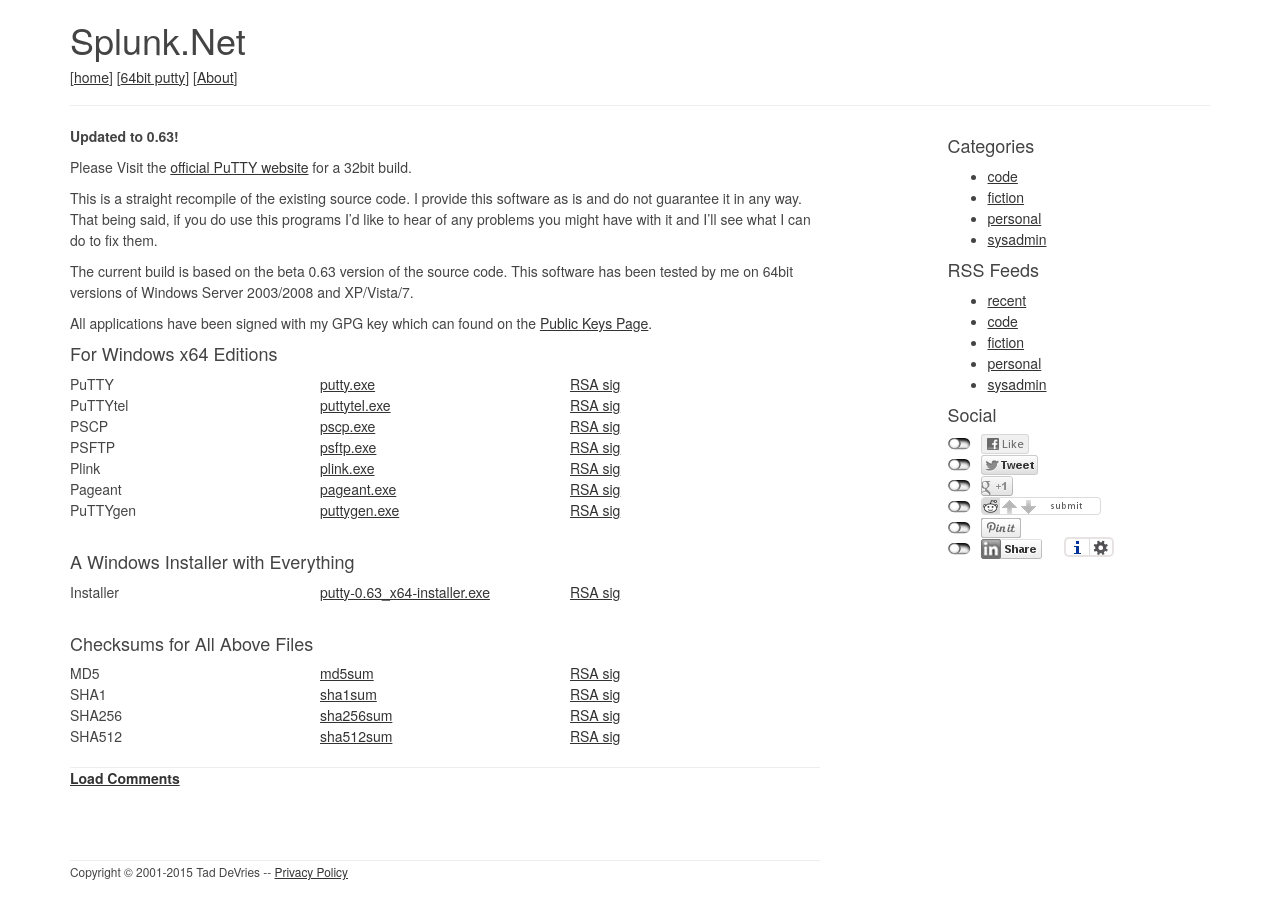
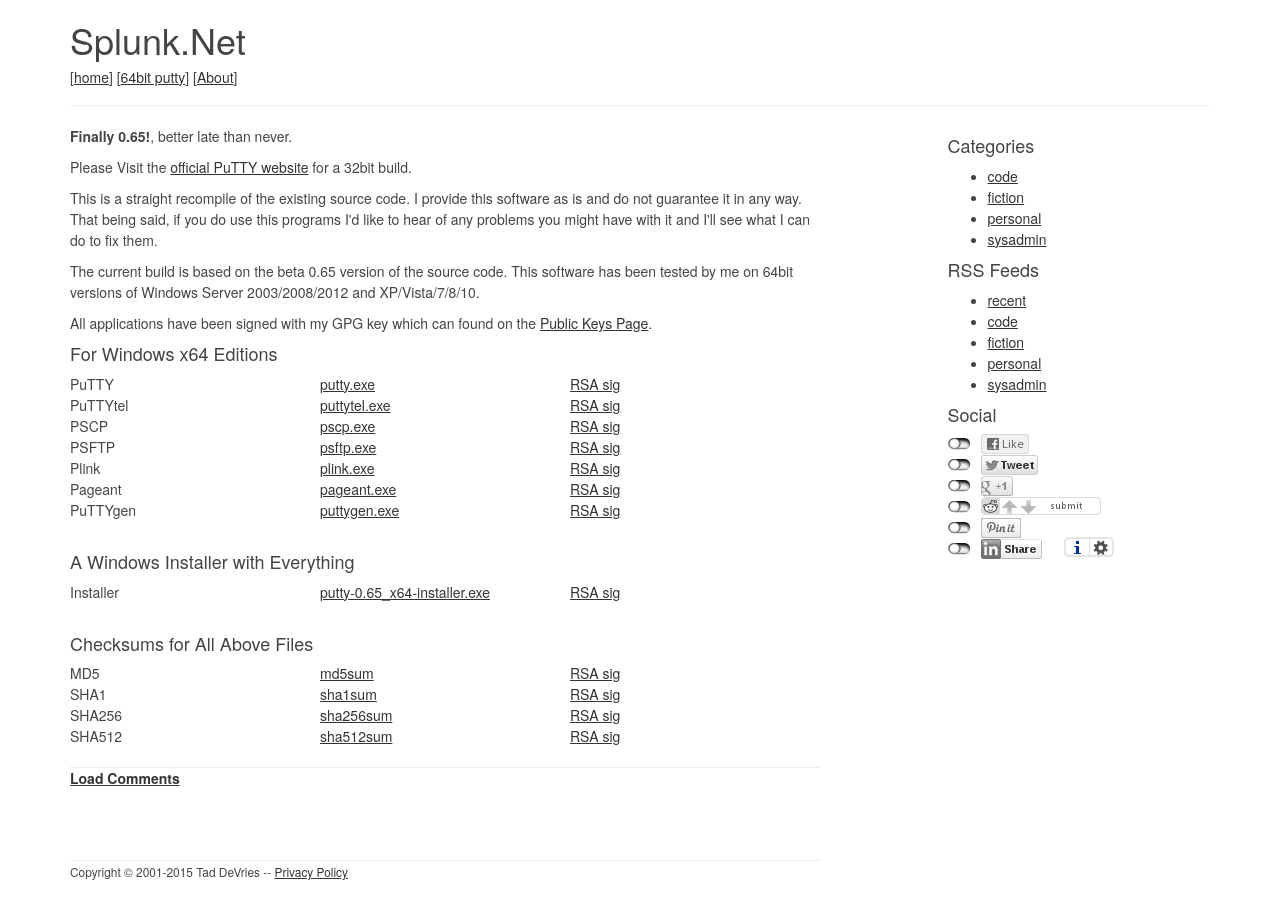
Before and after one commit to taddev/taddev.github.io, a Jekyll site: the page built from 64bit-putty/index.html, in a window 1280 px wide. Built offline with Jekyll 4.4.1, drawn with Linux system fonts in a browser that asks for light colours; comment, search, counter and statistics services are not loaded; some of the changed lines change nothing that is shown.

Commit message:
update to 0.65, finally

```diff
--- a/64bit-putty/index.html
+++ b/64bit-putty/index.html
@@ -3,13 +3,13 @@
 title: 64bit Putty
 ---
 
-<p><strong>Updated to 0.63!</strong></p>
+<p><strong>Finally 0.65!</strong>, better late than never.</p>
 
 <p>Please Visit the <a href="http://www.chiark.greenend.org.uk/~sgtatham/putty/">official PuTTY website</a> for a 32bit build.</p>
 
-<p>This is a straight recompile of the existing source code. I provide this software as is and do not guarantee it in any way. That being said, if you do use this programs I’d like to hear of any problems you might have with it and I’ll see what I can do to fix them.</p>
+<p>This is a straight recompile of the existing source code. I provide this software as is and do not guarantee it in any way. That being said, if you do use this programs I'd like to hear of any problems you might have with it and I'll see what I can do to fix them.</p>
 
-<p>The current build is based on the beta 0.63 version of the source code. This software has been tested by me on 64bit versions of Windows Server 2003/2008 and XP/Vista/7.</p>
+<p>The current build is based on the beta 0.65 version of the source code. This software has been tested by me on 64bit versions of Windows Server 2003/2008/2012 and XP/Vista/7/8/10.</p>
 
 <p>All applications have been signed with my GPG key which can found on the <a href="/keys/">Public Keys Page</a>.</p>
 
@@ -28,38 +28,38 @@
 <table border="0" width="100%">
 <tr>
 <td width="33%">PuTTY</td>
-<td width="33%"><a href="https://s3.amazonaws.com/splunkwebfiles/puttyx64/0.63/putty.exe" title="PuTTY">putty.exe</></td>
-<td width="33%"><a href="https://s3.amazonaws.com/splunkwebfiles/puttyx64/0.63/putty.exe.asc" title="PuTTY RSA sig">RSA sig</a></td>
+<td width="33%"><a href="https://s3.amazonaws.com/splunkwebfiles/puttyx64/0.65/putty.exe" title="PuTTY">putty.exe</></td>
+<td width="33%"><a href="https://s3.amazonaws.com/splunkwebfiles/puttyx64/0.65/putty.exe.asc" title="PuTTY RSA sig">RSA sig</a></td>
 </tr>
 <tr>
 <td>PuTTYtel</td>
-<td><a href="https://s3.amazonaws.com/splunkwebfiles/puttyx64/0.63/puttytel.exe">puttytel.exe</></td>
-<td><a href="https://s3.amazonaws.com/splunkwebfiles/puttyx64/0.63/puttytel.exe.asc" title="RSA sig">RSA sig</a></td>
+<td><a href="https://s3.amazonaws.com/splunkwebfiles/puttyx64/0.65/puttytel.exe">puttytel.exe</></td>
+<td><a href="https://s3.amazonaws.com/splunkwebfiles/puttyx64/0.65/puttytel.exe.asc" title="RSA sig">RSA sig</a></td>
 </tr>
 <tr>
 <td>PSCP</td>
-<td><a href="https://s3.amazonaws.com/splunkwebfiles/puttyx64/0.63/pscp.exe">pscp.exe</></td>
-<td><a href="https://s3.amazonaws.com/splunkwebfiles/puttyx64/0.63/pscp.exe.asc" title="RSA sig">RSA sig</a></td>
+<td><a href="https://s3.amazonaws.com/splunkwebfiles/puttyx64/0.65/pscp.exe">pscp.exe</></td>
+<td><a href="https://s3.amazonaws.com/splunkwebfiles/puttyx64/0.65/pscp.exe.asc" title="RSA sig">RSA sig</a></td>
 </tr>
 <tr>
 <td>PSFTP</td>
-<td><a href="https://s3.amazonaws.com/splunkwebfiles/puttyx64/0.63/psftp.exe">psftp.exe</></td>
-<td><a href="https://s3.amazonaws.com/splunkwebfiles/puttyx64/0.63/psftp.exe.asc" title="RSA sig">RSA sig</a></td>
+<td><a href="https://s3.amazonaws.com/splunkwebfiles/puttyx64/0.65/psftp.exe">psftp.exe</></td>
+<td><a href="https://s3.amazonaws.com/splunkwebfiles/puttyx64/0.65/psftp.exe.asc" title="RSA sig">RSA sig</a></td>
 </tr>
 <tr>
 <td>Plink</td>
-<td><a href="https://s3.amazonaws.com/splunkwebfiles/puttyx64/0.63/plink.exe">plink.exe</></td>
-<td><a href="https://s3.amazonaws.com/splunkwebfiles/puttyx64/0.63/plink.exe.asc" title="RSA sig">RSA sig</a></td>
+<td><a href="https://s3.amazonaws.com/splunkwebfiles/puttyx64/0.65/plink.exe">plink.exe</></td>
+<td><a href="https://s3.amazonaws.com/splunkwebfiles/puttyx64/0.65/plink.exe.asc" title="RSA sig">RSA sig</a></td>
 </tr>
 <tr>
 <td>Pageant</td>
-<td><a href="https://s3.amazonaws.com/splunkwebfiles/puttyx64/0.63/pageant.exe">pageant.exe</></td>
-<td><a href="https://s3.amazonaws.com/splunkwebfiles/puttyx64/0.63/pageant.exe.asc" title="RSA sig">RSA sig</a></td>
+<td><a href="https://s3.amazonaws.com/splunkwebfiles/puttyx64/0.65/pageant.exe">pageant.exe</></td>
+<td><a href="https://s3.amazonaws.com/splunkwebfiles/puttyx64/0.65/pageant.exe.asc" title="RSA sig">RSA sig</a></td>
 </tr>
 <tr>
 <td>PuTTYgen</td>
-<td><a href="https://s3.amazonaws.com/splunkwebfiles/puttyx64/0.63/puttygen.exe">puttygen.exe</></td>
-<td><a href="https://s3.amazonaws.com/splunkwebfiles/puttyx64/0.63/puttygen.exe.asc" title="RSA sig">RSA sig</a></td>
+<td><a href="https://s3.amazonaws.com/splunkwebfiles/puttyx64/0.65/puttygen.exe">puttygen.exe</></td>
+<td><a href="https://s3.amazonaws.com/splunkwebfiles/puttyx64/0.65/puttygen.exe.asc" title="RSA sig">RSA sig</a></td>
 </tr>
 </table>
 <br/>
@@ -67,8 +67,8 @@
 <table border="0" width="100%">
 <tr>
 <td width="33%">Installer</td>
-<td width="33%"><a href="https://s3.amazonaws.com/splunkwebfiles/puttyx64/0.63/putty-0.63_x64-installer.exe">putty-0.63_x64-installer.exe</></td>
-<td width="33%"><a href="https://s3.amazonaws.com/splunkwebfiles/puttyx64/0.63/putty-0.63_x64-installer.exe.asc" title="RSA sig">RSA sig</a></td>
+<td width="33%"><a href="https://s3.amazonaws.com/splunkwebfiles/puttyx64/0.65/putty-0.65_x64-installer.exe">putty-0.65_x64-installer.exe</></td>
+<td width="33%"><a href="https://s3.amazonaws.com/splunkwebfiles/puttyx64/0.65/putty-0.65_x64-installer.exe.asc" title="RSA sig">RSA sig</a></td>
 </tr>
 </table>
 <br/>
@@ -76,22 +76,22 @@
 <table border="0" width="100%">
 <tr>
 <td width="33%">MD5</td>
-<td width="33%"><a href="https://s3.amazonaws.com/splunkwebfiles/puttyx64/0.63/md5sum.txt">md5sum</></td>
-<td width="33%"><a href="https://s3.amazonaws.com/splunkwebfiles/puttyx64/0.63/md5sum.txt.asc" title="RSA sig">RSA sig</a></td>
+<td width="33%"><a href="https://s3.amazonaws.com/splunkwebfiles/puttyx64/0.65/md5sum.txt">md5sum</></td>
+<td width="33%"><a href="https://s3.amazonaws.com/splunkwebfiles/puttyx64/0.65/md5sum.txt.asc" title="RSA sig">RSA sig</a></td>
 </tr>
 <tr>
 <td>SHA1</td>
-<td><a href="https://s3.amazonaws.com/splunkwebfiles/puttyx64/0.63/sha1sum.txt">sha1sum</></td>
-<td><a href="https://s3.amazonaws.com/splunkwebfiles/puttyx64/0.63/sha1sum.txt.asc" title="RSA sig">RSA sig</a></td>
+<td><a href="https://s3.amazonaws.com/splunkwebfiles/puttyx64/0.65/sha1sum.txt">sha1sum</></td>
+<td><a href="https://s3.amazonaws.com/splunkwebfiles/puttyx64/0.65/sha1sum.txt.asc" title="RSA sig">RSA sig</a></td>
 </tr>
 <tr>
 <td>SHA256</td>
-<td><a href="https://s3.amazonaws.com/splunkwebfiles/puttyx64/0.63/sha256sum.txt">sha256sum</></td>
-<td><a href="https://s3.amazonaws.com/splunkwebfiles/puttyx64/0.63/sha256sum.txt.asc" title="RSA sig">RSA sig</a></td>
+<td><a href="https://s3.amazonaws.com/splunkwebfiles/puttyx64/0.65/sha256sum.txt">sha256sum</></td>
+<td><a href="https://s3.amazonaws.com/splunkwebfiles/puttyx64/0.65/sha256sum.txt.asc" title="RSA sig">RSA sig</a></td>
 </tr>
 <tr>
 <td>SHA512</td>
-<td><a href="https://s3.amazonaws.com/splunkwebfiles/puttyx64/0.63/sha512sum.txt">sha512sum</></td>
-<td><a href="https://s3.amazonaws.com/splunkwebfiles/puttyx64/0.63/sha512sum.txt.asc" title="RSA sig">RSA sig</a></td>
+<td><a href="https://s3.amazonaws.com/splunkwebfiles/puttyx64/0.65/sha512sum.txt">sha512sum</></td>
+<td><a href="https://s3.amazonaws.com/splunkwebfiles/puttyx64/0.65/sha512sum.txt.asc" title="RSA sig">RSA sig</a></td>
 </tr>
 </table>
```
